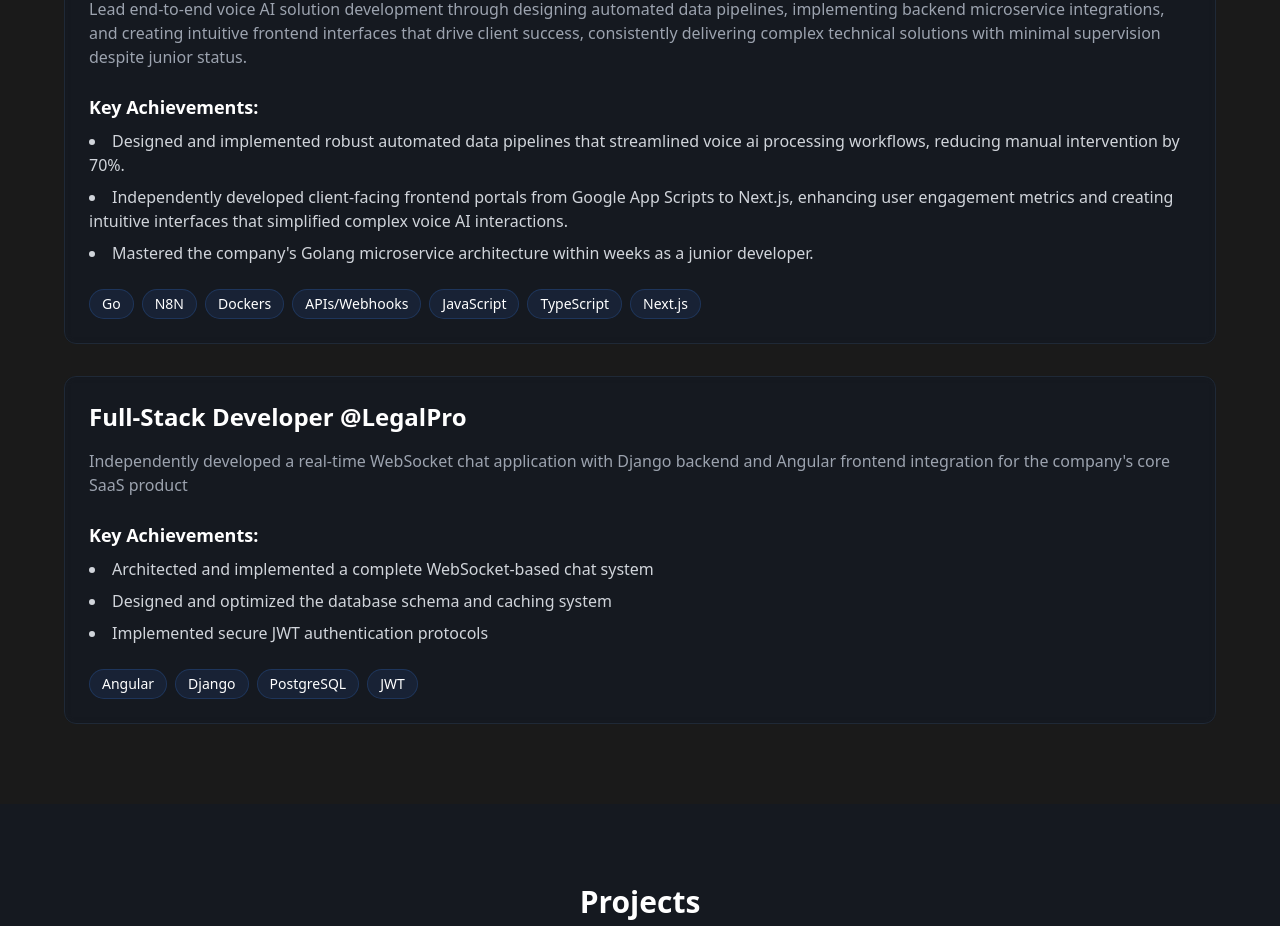
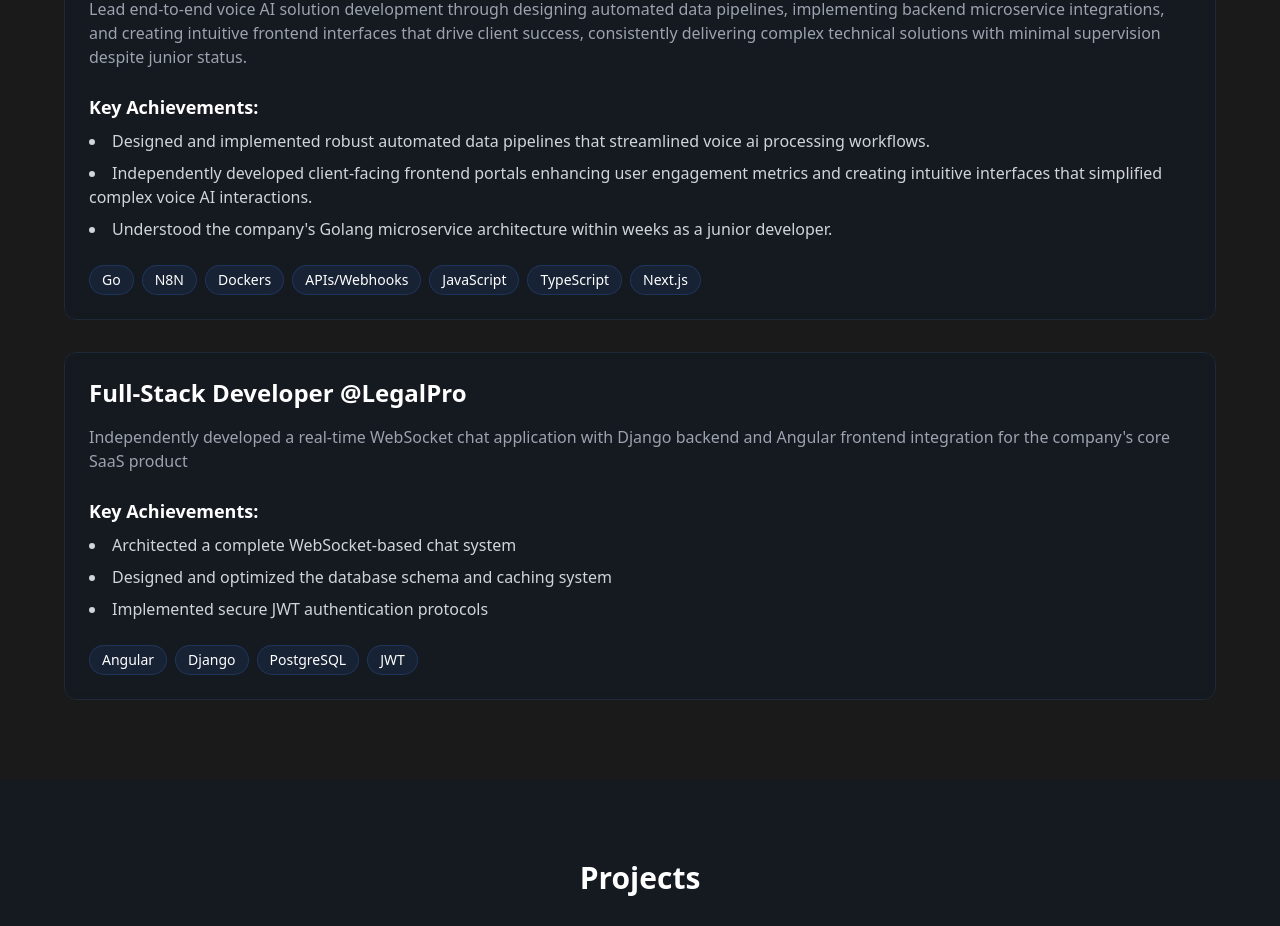
Before and after one commit to AliTSayyed/swe-portfolio, a Next.js app: page / in a window 1280 px wide. Shown: the part 1040-1966 px from the top of the page. Built offline with nearby package versions, Linux system fonts and the light colour scheme.

Commit message:
minor changes to descriptions

```diff
--- a/app/components/WorkExperience.tsx
+++ b/app/components/WorkExperience.tsx
@@ -1,36 +1,51 @@
-'use client';
+"use client";
 
-import { motion } from 'framer-motion';
+import { motion } from "framer-motion";
 
 export default function SystemArchitecture() {
   return (
     <section id="work" className="py-20 px-4">
       <div className="max-w-6xl mx-auto">
-        <motion.h2 initial={{ opacity: 0 }} whileInView={{ opacity: 1 }} viewport={{ once: true }} className="text-3xl font-bold mb-12 text-center">
+        <motion.h2
+          initial={{ opacity: 0 }}
+          whileInView={{ opacity: 1 }}
+          viewport={{ once: true }}
+          className="text-3xl font-bold mb-12 text-center"
+        >
           Work Experience
         </motion.h2>
 
         <div className="grid grid-cols-1 gap-8">
           {[
             {
-              title: 'Full-Stack Developer @GetBrain.ai',
-              description: 'Lead end-to-end voice AI solution development through designing automated data pipelines, implementing backend microservice integrations, and creating intuitive frontend interfaces that drive client success, consistently delivering complex technical solutions with minimal supervision despite junior status.',
+              title: "Full-Stack Developer @GetBrain.ai",
+              description:
+                "Lead end-to-end voice AI solution development through designing automated data pipelines, implementing backend microservice integrations, and creating intuitive frontend interfaces that drive client success, consistently delivering complex technical solutions with minimal supervision despite junior status.",
               details: [
-                'Designed and implemented robust automated data pipelines that streamlined voice ai processing workflows, reducing manual intervention by 70%.',
-                'Independently developed client-facing frontend portals from Google App Scripts to Next.js, enhancing user engagement metrics and creating intuitive interfaces that simplified complex voice AI interactions.',
-                'Mastered the company\'s Golang microservice architecture within weeks as a junior developer.'
+                "Designed and implemented robust automated data pipelines that streamlined voice ai processing workflows.",
+                "Independently developed client-facing frontend portals enhancing user engagement metrics and creating intuitive interfaces that simplified complex voice AI interactions.",
+                "Understood the company's Golang microservice architecture within weeks as a junior developer.",
               ],
-              tech: ['Go', 'N8N', 'Dockers', 'APIs/Webhooks', 'JavaScript', 'TypeScript', 'Next.js'],
+              tech: [
+                "Go",
+                "N8N",
+                "Dockers",
+                "APIs/Webhooks",
+                "JavaScript",
+                "TypeScript",
+                "Next.js",
+              ],
             },
             {
-              title: 'Full-Stack Developer @LegalPro',
-              description: 'Independently developed a real-time WebSocket chat application with Django backend and Angular frontend integration for the company\'s core SaaS product',
+              title: "Full-Stack Developer @LegalPro",
+              description:
+                "Independently developed a real-time WebSocket chat application with Django backend and Angular frontend integration for the company's core SaaS product",
               details: [
-                'Architected and implemented a complete WebSocket-based chat system',
-                'Designed and optimized the database schema and caching system',
-                'Implemented secure JWT authentication protocols'
+                "Architected a complete WebSocket-based chat system",
+                "Designed and optimized the database schema and caching system",
+                "Implemented secure JWT authentication protocols",
               ],
-              tech: ['Angular', 'Django', 'PostgreSQL', 'JWT'],
+              tech: ["Angular", "Django", "PostgreSQL", "JWT"],
             },
           ].map((project, index) => (
             <motion.div
@@ -44,7 +59,9 @@ export default function SystemArchitecture() {
               <h3 className="text-2xl font-bold mb-4">{project.title}</h3>
               <p className="text-gray-400 mb-6">{project.description}</p>
               <div className="mb-6">
-                <h4 className="text-lg font-semibold mb-2">Key Achievements:</h4>
+                <h4 className="text-lg font-semibold mb-2">
+                  Key Achievements:
+                </h4>
                 <ul className="list-disc list-inside space-y-2 text-gray-300">
                   {project.details.map((detail, i) => (
                     <li key={i}>{detail}</li>
@@ -53,7 +70,10 @@ export default function SystemArchitecture() {
               </div>
               <div className="flex flex-wrap gap-2">
                 {project.tech.map((tech, i) => (
-                  <span key={i} className="text-sm px-3 py-1 bg-blue-500/10 rounded-full border border-blue-500/20">
+                  <span
+                    key={i}
+                    className="text-sm px-3 py-1 bg-blue-500/10 rounded-full border border-blue-500/20"
+                  >
                     {tech}
                   </span>
                 ))}
```
